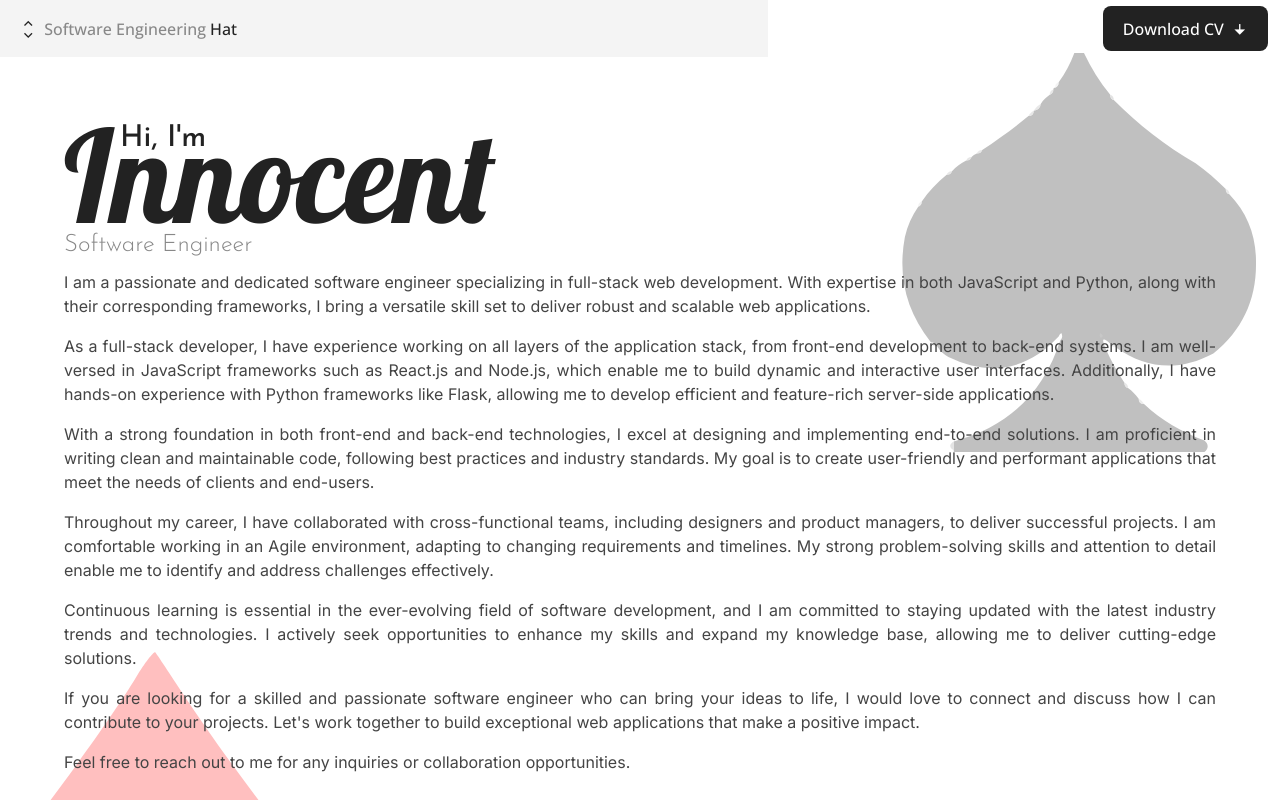
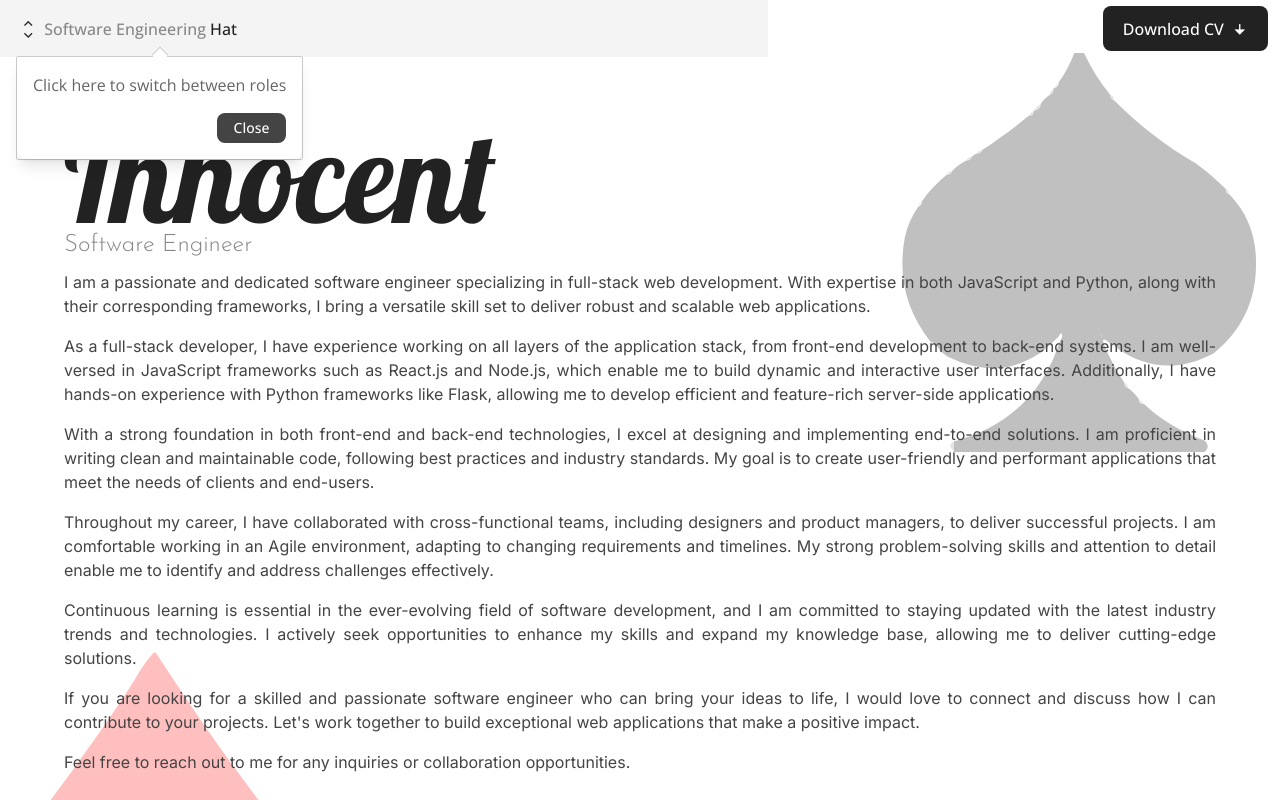
Before and after one commit to Innocent9712/my-portfolio, a React (Vite) app in the folder v2.0/: page / in a window 1280 px wide. Shown: the top 800 px of the page. Built offline with nearby package versions, Linux system fonts and the light colour scheme.

Commit message:
Feat: make role switching obvious

```diff
--- a/v2.0/src/components/Header.tsx
+++ b/v2.0/src/components/Header.tsx
@@ -1,15 +1,44 @@
-import { useContext } from 'react';
+import { useContext, useEffect, useState } from 'react';
 import { AppContext } from '../App';
 import {content} from "../data"
+import Popup from './Popup';
+
 
 const Header = () => {
     const { value, handleChange } = useContext(AppContext);
+    const [popup, setPopup] = useState(false)
+    const visitedBefore = localStorage.getItem("visitedBefore")
+
+    // function to set popup to false after 10 seconds
+    const setPopupToFalse = () => {
+        setTimeout(() => {
+            setPopup(false)
+            localStorage.setItem("visitedBefore", "true")
+        }, 10000)
+    }
+
+    const handleSetPopUp = () => {
+        setPopup(false)
+        localStorage.setItem("visitedBefore", "true")
+    }
+
+    useEffect(() => {
+      if (!visitedBefore) {
+        setPopup(true)
+        setPopupToFalse()
+      }
+
+    }, [])
+
+
+
   return (
     <header>
         <div className='flex flex-col gap-4 font-open md:flex-row md:justify-between md:items-center'>
+            <div className='relative md:w-auto md:basis-3/5'>
                 <button
                     onClick={()=> handleChange((value === "swe" ? "devops" : "swe"))}
-                    className='flex items-center gap-2 focus:outline-none w-full md:w-auto rounded-none text-shade-one md:basis-3/5 bg-shade-nine'
+                    className='flex items-center gap-2 focus:outline-none w-full rounded-none text-shade-one  bg-shade-nine'
                 >
                     <div className="flex flex-col justify-center">
                     <i className="ri-arrow-up-s-line h-3"></i>
@@ -17,8 +46,12 @@ const Header = () => {
                     </div>
                     <h3><span className='text-shade-four'>{`${content[value as keyof typeof content]?.title}`}</span> Hat</h3>
                 </button>
+                {
+                    popup && <Popup hide={handleSetPopUp} />
+                }
+            </div>
             <div className='flex justify-end px-3'>
-                 <a href="https://drive.google.com/file/d/1_Rgd_KVbUahJ-XMnE-ZPMv7H9p_u9nuK/view?usp=sharing" target="_blank" rel="noopener noreferrer">
+                 <a href="https://drive.google.com/file/d/1ljdLY9vTPssDQn5GRZ3R1g1sov29xJFa/view?usp=sharing" target="_blank" rel="noopener noreferrer">
                     <button className='text-white bg-shade-one flex items-center gap-2'>
                         <p>Download CV</p>
                         <i className="ri-arrow-down-fill"></i>
--- /dev/null
+++ b/v2.0/src/components/Popup.tsx
@@ -0,0 +1,17 @@
+type HidePopupFunction = () => void
+
+const Popup = ({hide}: {hide: HidePopupFunction}) => {
+  return (
+    <div className={`absolute min-w-[180px] top-14 left-4 z-10 border border-shade-six rounded-sm`}>
+        <div className="bg-white rounded-lg p-4 shadow-lg">
+            <p className="text-shade-three">Click here to switch between roles</p>
+            <div className="flex justify-end">
+              <button onClick={hide} className="bg-shade-two text-white px-4 py-1 rounded-lg mt-4 text-sm">Close</button>
+            </div>
+        </div>
+      <div className="absolute w-3 h-3 bg-white transform rotate-45 -translate-x-1/2 -top-2 left-[50%] border-t border-l border-shade-six" />
+    </div>
+  );
+};
+
+export default Popup;
```
